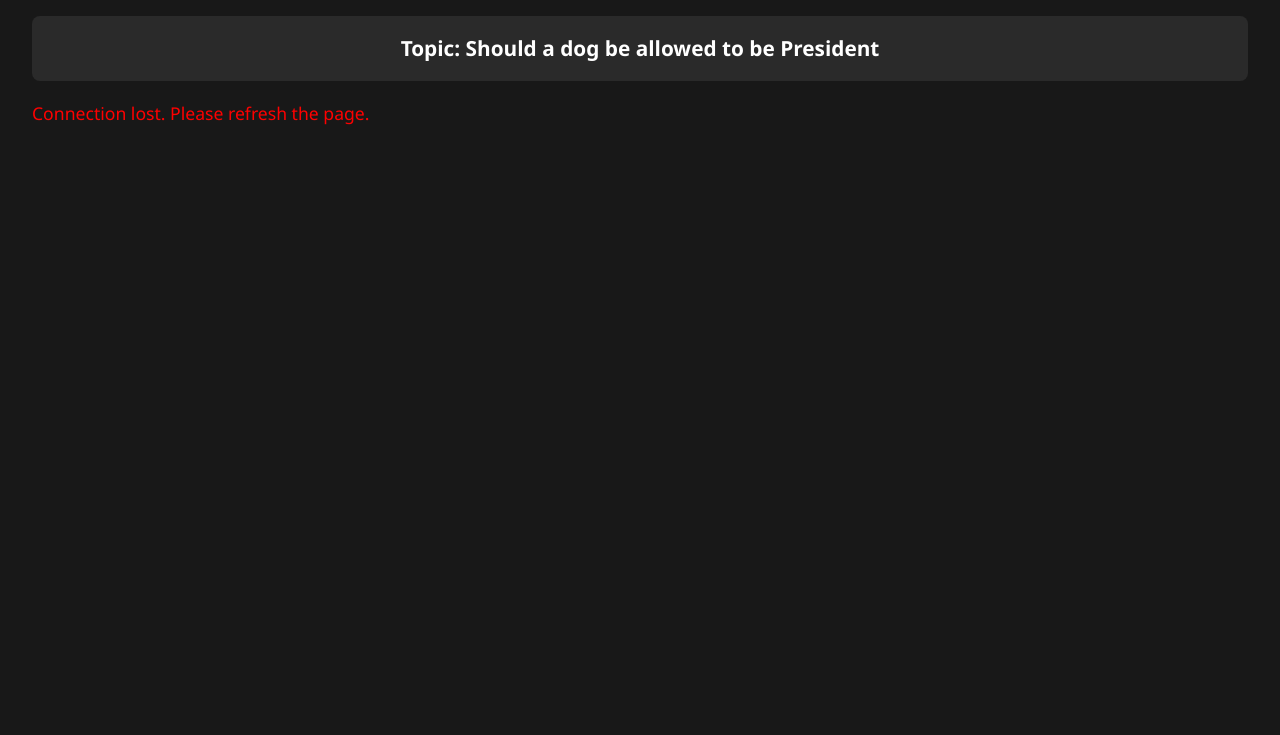
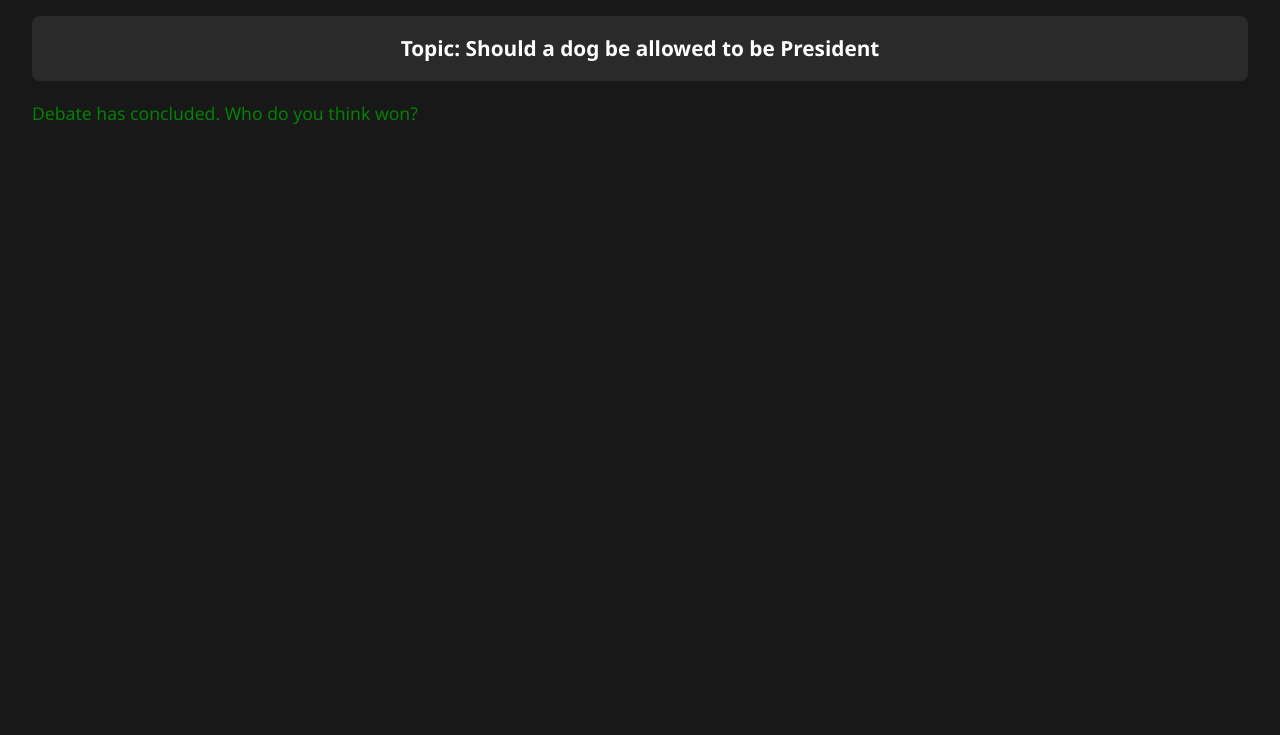
Before and after one commit to Adrian1707/llm_debates, a Django app: page /debate/ in a window 1280 px wide. Shown: the part 65-800 px from the top of the page. Run offline with Django 4.2, Linux system fonts and the light colour scheme.

Commit message:
Have debate style: civil and adversarial

```diff
--- a/llm_debate/templates/debate.html
+++ b/llm_debate/templates/debate.html
@@ -171,8 +171,8 @@
 
     evtSource.onerror = function() {
       const errorMsg = document.createElement('p');
-      errorMsg.style.color = 'red';
-      errorMsg.textContent = 'Connection lost. Please refresh the page.';
+      errorMsg.style.color = 'green';
+      errorMsg.textContent = 'Debate has concluded. Who do you think won?';
       debateContainer.appendChild(errorMsg);
       evtSource.close();
     };
--- a/llm_debate/views.py
+++ b/llm_debate/views.py
@@ -19,54 +19,58 @@ def debate(request):
     Supports both initial page load and server-sent events (SSE).
     """
     debate_topic = request.GET.get('debate_topic', "Should a dog be allowed to be President")
+    print("DEBATE TOPIC:", debate_topic)
 
     # Get streaming speed from request or use default
     stream_speed = request.GET.get('stream_speed', 'slow')
 
+    # Get debate style
+    debate_style = request.GET.get('debate_style', 'civil')
+
     if request.headers.get('accept') == 'text/event-stream':
-        return handle_debate_stream(debate_topic, stream_speed)
+        return handle_debate_stream(debate_topic, stream_speed, debate_style)
     else:
         return render(request, 'debate.html', {
             'debate_topic': debate_topic,
-            'stream_speed': stream_speed
+            'stream_speed': stream_speed,
+            'debate_style': debate_style
         })
 
 
-def handle_debate_stream(debate_topic, stream_speed='slow'):
+def handle_debate_stream(debate_topic, stream_speed, debate_style):
     """Handle the SSE stream for a debate on the given topic."""
     agent_for = DebateAgent(for_or_against='for', topic=debate_topic)
     agent_against = DebateAgent(for_or_against='against', topic=debate_topic)
 
     return StreamingHttpResponse(
-        generate_debate_stream(agent_for, agent_against, stream_speed),
+        generate_debate_stream(agent_for, agent_against, stream_speed, debate_style),
         content_type='text/event-stream'
     )
 
 
-def generate_debate_stream(agent_for, agent_against, stream_speed='slow'):
+def generate_debate_stream(agent_for, agent_against, stream_speed, debate_style):
     """Generate the debate content as a stream of SSE events."""
-    # Opening statements
-    yield from stream_agent_response("### FOR:\n\n", agent_for, "Please provide your opening statement.", stream_speed)
+    yield from stream_agent_response("### FOR:\n\n", agent_for, "Please provide your opening statement.", stream_speed, debate_style)
 
     opening_argument = get_last_argument(agent_for)
-    yield from stream_agent_response("### AGAINST:\n\n", agent_against, opening_argument, stream_speed)
+    yield from stream_agent_response("### AGAINST:\n\n", agent_against, opening_argument, stream_speed, debate_style)
 
     # Subsequent rounds
     current_turn = 'for'
-    max_rounds = 5
+    max_rounds = 6
 
     for _ in range(1, max_rounds):
         if current_turn == 'for':
             opponent_argument = get_last_argument(agent_against)
-            yield from stream_agent_response("### FOR:\n\n", agent_for, opponent_argument, stream_speed)
+            yield from stream_agent_response("### FOR:\n\n", agent_for, opponent_argument, stream_speed, debate_style)
             current_turn = 'against'
         else:
             opponent_argument = get_last_argument(agent_for)
-            yield from stream_agent_response("### AGAINST:\n\n", agent_against, opponent_argument, stream_speed)
+            yield from stream_agent_response("### AGAINST:\n\n", agent_against, opponent_argument, stream_speed, debate_style)
             current_turn = 'for'
 
 
-def stream_agent_response(header, agent, prompt, stream_speed='slow'):
+def stream_agent_response(header, agent, prompt, stream_speed, debate_style):
     """
     Stream an agent's response with proper formatting and controlled speed.
 
@@ -81,7 +85,7 @@ def stream_agent_response(header, agent, prompt, stream_speed='slow'):
     # Get delay in seconds based on stream_speed
     delay = get_stream_delay(stream_speed)
 
-    for chunk in agent.respond(prompt):
+    for chunk in agent.respond(prompt, debate_style):
         # print(chunk)
         chunk_text = safe_decode(chunk)
         if should_add_space(chunk_text):
```
Also changed, not shown: llm_debate/debate_agent.py (+57 -4 lines), llm_debate/templates/submit_topic.html (+12 -0 lines).
